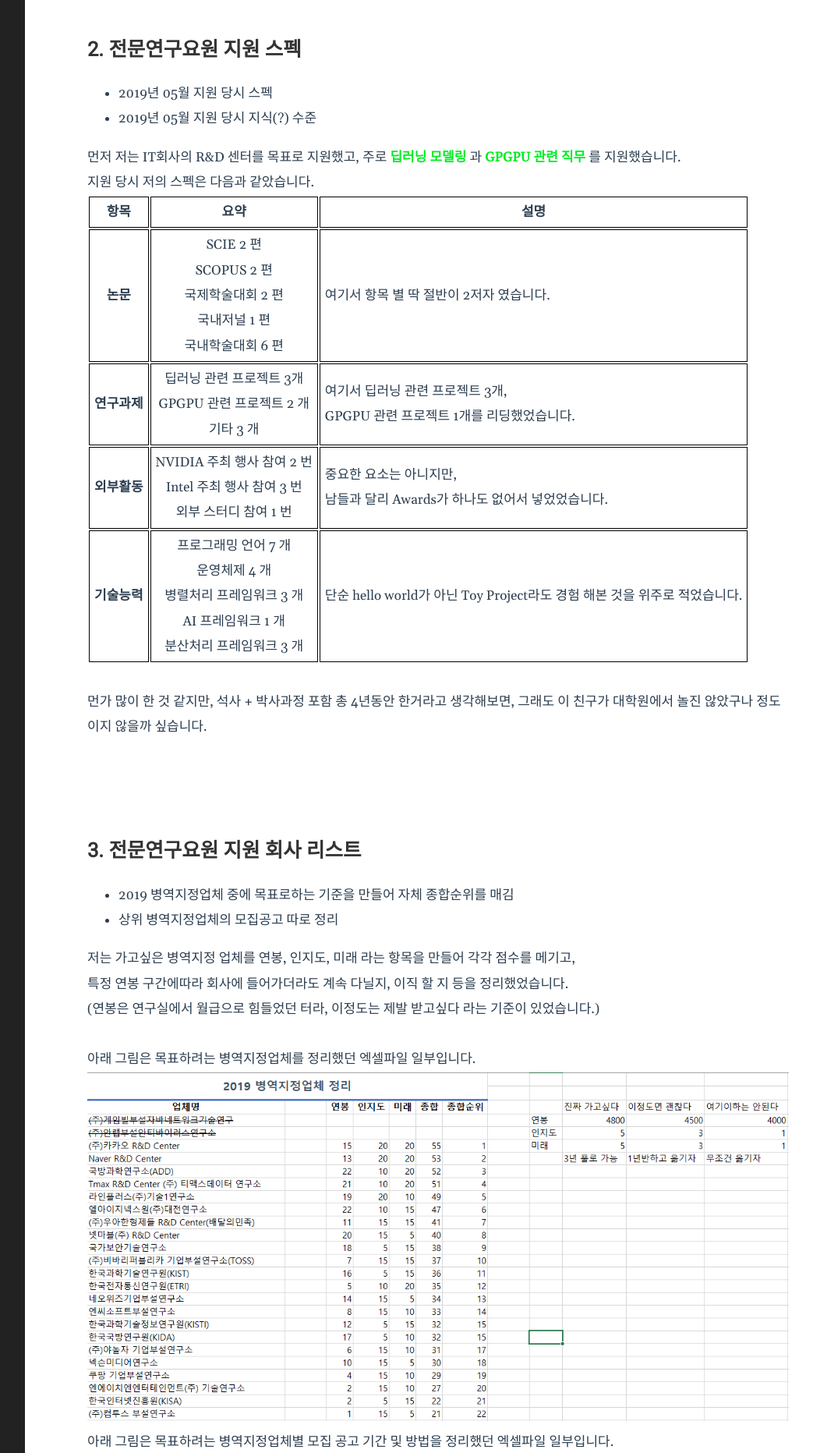
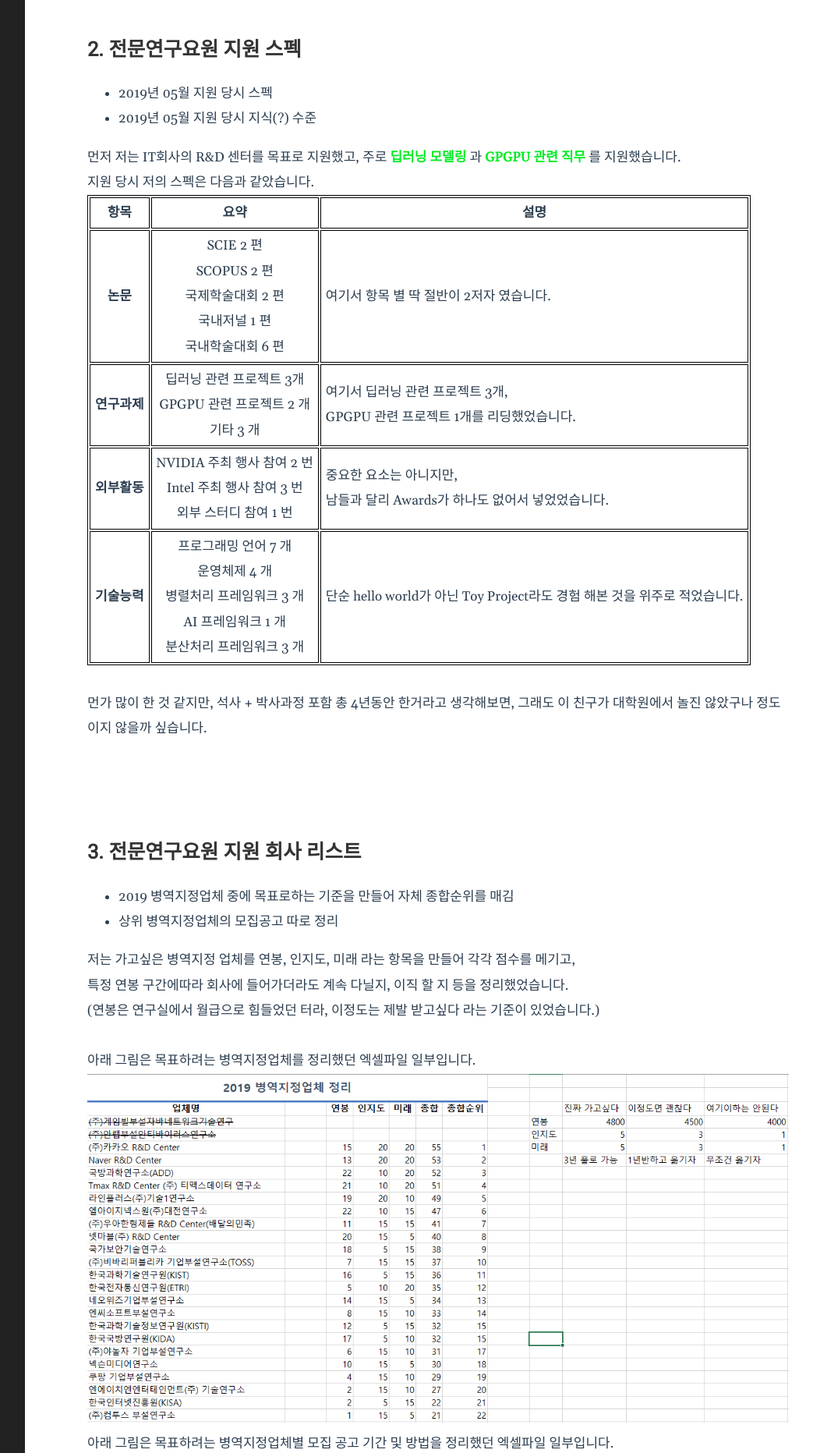
Before and after one commit to dayday-kim-101/dayday-kim-101.github.io, a Jekyll site: the page built from _posts/2022-01-22-substitute-service-1.md, in a window 1280 px wide. Shown: the part 971-2834 px from the top of the page at 78% size, without its empty margins (188-1231 px from the left). Built offline with Jekyll 4.4.1, drawn with Linux system fonts in a browser that asks for light colours.

Commit message:
TST: table border

```diff
--- a/public/css/style.css
+++ b/public/css/style.css
@@ -65,7 +65,7 @@ a:hover {
 
 /* for table border */
 table {
-	/*border: 1px solid black;*/
+	border: 1px solid black;
 }
 th, td {
 	border: 1px solid black;
```
